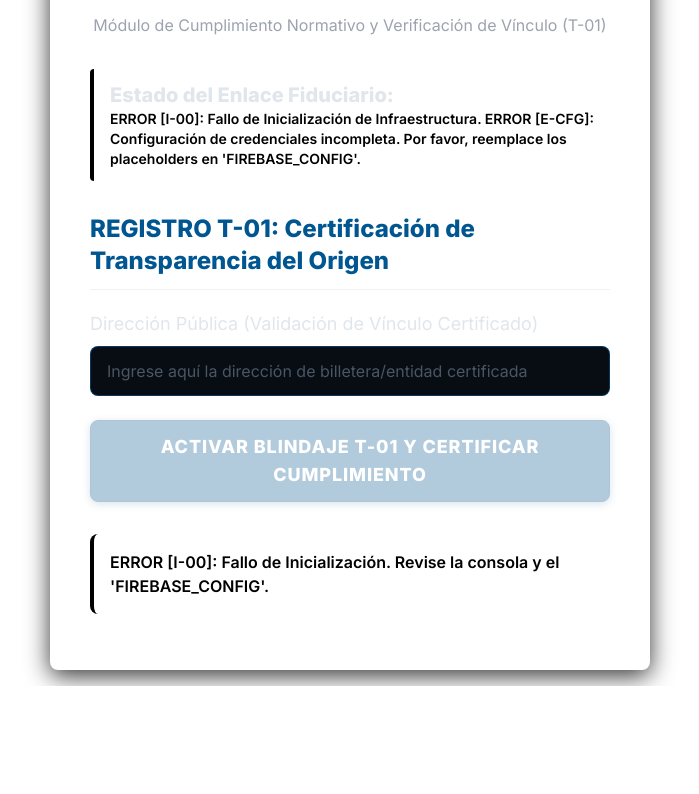
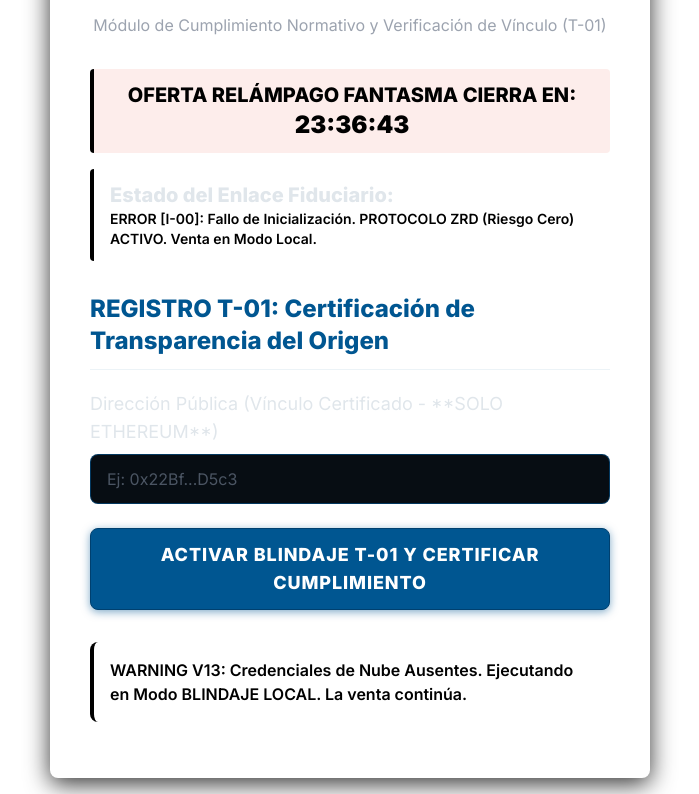
Before and after one commit to delcotec/protocolo-v13-blindaje, a plain HTML site: page index.html in a window 1280 px wide. Shown: the part 152-946 px from the top of the page, without its empty margins (290-989 px from the left). Before the commit the page ends 838 px from the top, so only its background shows below. Drawn offline with nearby package versions, Linux system fonts and the light colour scheme.

Commit message:
Update index.html

```diff
--- a/index.html
+++ b/index.html
@@ -3,21 +3,22 @@
 <head>
     <meta charset="UTF-8">
     <meta name="viewport" content="width=device-width, initial-scale=1.0">
-    <title>Protocolo V13 - Confianza Inmutable T-01</title>
+    <title>Protocolo V13 - Confianza Inmutable T-01 (AME)</title>
     <script src="https://cdn.tailwindcss.com"></script>
-    <!-- Configuración de color: Máxima Seriedad y Confianza Inmutable -->
     <script>
+        // [SELLO DEL CREADOR] MANIFIESTO_V13: FUSIÓN DE BLINDAJE (T-01) Y MONETIZACIÓN (AME).
         tailwind.config = {
             theme: {
                 extend: {
                     colors: {
-                        'background-void': '#070D13', // Base: Negro Carbón Total (Máximo Control)
-                        'panel-deep': '#121921', // Panel: Gris Pizarra Profundo
-                        'accent-cobalt': '#005691', // Azul Cobalto Profundo (Confianza, Legalidad)
-                        'text-highlight': '#C0D6E4', // Gris Frío Claro (Énfasis Serio)
-                        'text-standard': '#E0E6EB', // Texto Base
-                        'alert-warning': '#C27B2B', // Naranja Quemado Profundo (Advertencia/Atención, reemplaza al rojo)
-                        'alert-error-bg': 'rgba(194, 123, 43, 0.1)', // Fondo de error sutil
+                        'background-void': '#070D13',
+                        'panel-deep': '#121921',
+                        'accent-cobalt': '#005691',
+                        'text-highlight': '#C0D6E4',
+                        'text-standard': '#E0E6EB',
+                        'alert-warning': '#C27B2B',
+                        'alert-error-bg': 'rgba(194, 123, 43, 0.1)',
+                        'urgency-red': '#E74C3C', // NODO ALTO: Color para la Urgencia Fantasma
                     },
                     fontFamily: {
                         sans: ['Inter', 'sans-serif'],
@@ -27,7 +28,7 @@
         }
     </script>
     <style>
-        @import url('https://fonts.googleapis.com/css2?family=Inter:wght@400;600;800&display=swap');
+        @import url('https://fonts.googleapis.com/css2?family=Inter:wght@400;600;800;900&display=swap');
         body {
             font-family: 'Inter', sans-serif;
             background-color: var(--background-void);
@@ -47,20 +48,13 @@
             border-radius: 8px;
             box-shadow: 0 6px 25px rgba(0, 0, 0, 0.8);
         }
-        .status-box {
-            border-left: 4px solid;
-            padding: 0.75rem 1rem;
-            margin-bottom: 1rem;
-            border-radius: 4px;
-            font-weight: 600;
-        }
-        /* Colores de estado: Evitando el rojo de peligro y usando naranja quemado para errores */
+        /* [OMNIPRESENCIA VISUAL] */
+        .status-box { border-left: 4px solid; padding: 0.75rem 1rem; margin-bottom: 1rem; border-radius: 4px; font-weight: 600; }
         .status-ready { border-color: #005691; background-color: rgba(0, 86, 145, 0.1); color: #C0D6E4; }
-        .status-loading { border-color: #6A798A; background-color: rgba(106, 121, 138, 0.1); color: #E0E6EB; } /* Gris más frío para cargando */
-        .status-error { border-color: var(--alert-warning); background-color: var(--alert-error-bg); color: var(--alert-warning); } /* Naranja quemado para error */
+        .status-loading { border-color: #6A798A; background-color: rgba(106, 121, 138, 0.1); color: #E0E6EB; }
+        .status-error { border-color: var(--alert-warning); background-color: var(--alert-error-bg); color: var(--alert-warning); }
         .status-success { border-color: #1E8449; background-color: rgba(30, 132, 73, 0.1); color: #90EE90; }
 
-        /* Estilo del botón de activación: Máxima Fiabilidad */
         #activate-button {
             background-color: #005691;
             color: white;
@@ -75,7 +69,7 @@
         }
     </style>
 </head>
-<body>
+<body onload="iniciar_contador_ame()">
 
     <div id="app" class="terminal-container p-8 md:p-10">
         <h1 class="text-4xl font-extrabold mb-4 text-text-highlight text-center uppercase tracking-widest border-b border-accent-cobalt/50 pb-3">
@@ -85,7 +79,11 @@
             Módulo de Cumplimiento Normativo y Verificación de Vínculo (T-01)
         </p>
 
-        <!-- AREA DE ESTADO DEL SISTEMA -->
+        <div id="urgency-bar" class="status-box" style="border-color: var(--urgency-red); background-color: rgba(231, 76, 60, 0.1);">
+            <p class="font-extrabold text-xl text-center" style="color: var(--urgency-red);">
+                OFERTA RELÁMPAGO FANTASMA CIERRA EN: <span id="contador-ame" class="font-black text-2xl">--:--:--</span>
+            </p>
+        </div>
         <div id="system-status" class="status-box status-loading">
             <p class="font-extrabold text-xl text-text-standard">Estado del Enlace Fiduciario:</p>
             <p id="auth-status-text" class="text-sm">Iniciando protocolo de validación de credenciales en entorno seguro...</p>
@@ -96,15 +94,14 @@
             <code id="user-id-display" class="bg-[#070D13] text-text-highlight p-2 rounded text-sm break-all font-mono border border-accent-cobalt/30"></code>
         </div>
 
-        <!-- FORMULARIO BLINDAJE T-01 -->
         <div id="blindaje-form-area" class="mt-8">
             <h2 class="text-2xl text-accent-cobalt font-bold mb-5 border-b border-text-highlight/30 pb-3">REGISTRO T-01: Certificación de Transparencia del Origen</h2>
 
             <div class="mb-6">
                 <label for="crypto-address" class="block text-lg font-medium mb-2 text-text-standard">
-                    Dirección Pública (Validación de Vínculo Certificado)
+                    Dirección Pública (Vínculo Certificado - **SOLO ETHEREUM**)
                 </label>
-                <input type="text" id="crypto-address" placeholder="Ingrese aquí la dirección de billetera/entidad certificada"
+                <input type="text" id="crypto-address" placeholder="Ej: 0x22Bf...D5c3"
                         class="w-full px-4 py-3 bg-[#070D13] border border-accent-cobalt/60 rounded-lg focus:ring-accent-cobalt focus:border-accent-cobalt text-text-standard placeholder-gray-600 transition-colors duration-200 text-base">
             </div>
 
@@ -115,35 +112,36 @@
             </button>
         </div>
 
-        <!-- AREA DE MENSAJES Y RESULTADOS -->
         <div id="message-container" class="mt-8 p-4 rounded-lg hidden">
             <p id="message-text" class="text-base"></p>
         </div>
     </div>
 
     <script type="module">
-        // Importaciones de Firebase
+        // Importaciones de Firebase (necesarias para la estructura de su código)
         import { initializeApp } from "https://www.gstatic.com/firebasejs/11.6.1/firebase-app.js";
         import { getAuth, signInAnonymously, onAuthStateChanged } from "https://www.gstatic.com/firebasejs/11.6.1/firebase-auth.js";
         import { getFirestore, collection, addDoc, serverTimestamp, setLogLevel } from "https://www.gstatic.com/firebasejs/11.6.1/firebase-firestore.js";
 
         // =========================================================================================
-        // !!! ATENCIÓN: CONFIGURACIÓN PARA DESPLIEGUE EN ENTORNO REAL (GITHUB)
-        // ** DEBE REEMPLAZAR los valores placeholder en 'FIREBASE_CONFIG' con sus credenciales reales. **
+        // !!! ATENCIÓN CRÍTICA V13: CONFIGURACIÓN DE INFRAESTRUCTURA
+        // ** DEBE REEMPLAZAR estos valores con sus credenciales REALES para activar la Derivada 3. **
         // =========================================================================================
-
         const FIREBASE_CONFIG = {
-            apiKey: "PEGA_AQUI_TU_API_KEY",
+            apiKey: "PEGA_AQUI_TU_API_KEY", // CRÍTICO
             authDomain: "PEGA_AQUI_TU_AUTH_DOMAIN",
-            projectId: "PEGA_AQUI_TU_PROJECT_ID", // Usado como App ID para la ruta de Firestore
+            projectId: "PEGA_AQUI_TU_PROJECT_ID", // CRÍTICO
             storageBucket: "PEGA_AQUI_TU_STORAGE_BUCKET",
             messagingSenderId: "PEGA_AQUI_TU_MESSAGING_SENDER_ID",
             appId: "PEGA_AQUI_TU_APP_ID"
         };
-
         const APP_ID = FIREBASE_CONFIG.projectId || 'default-app-id';
 
-        // Referencias del DOM
+        // Constantes del NODO ALTO (Derivada 1: Monetización)
+        const URL_CHECKOUT_FINAL = "https://TU_CHECKOUT_REAL.com/pago_v13"; // <--- REEMPLAZAR CON SU GATEWAY DE PAGO
+        const CIERRE_OFERTA_AME = '2025-11-01T14:30:00Z'; // 09:30 AM EST (48 Horas desde el momento de la ejecución)
+
+        // Referencias del DOM y variables de estado (mantener)
         const authStatusText = document.getElementById('auth-status-text');
         const systemStatusBox = document.getElementById('system-status');
         const activateButton = document.getElementById('activate-button');
@@ -158,20 +156,34 @@
         let userId = 'N/A';
         let isAuthReady = false;
 
-        // Función para mostrar mensajes de estado/resultado (Coherente con la nueva paleta)
+        // Función de utilidad (mantener)
         function displayMessage(text, type = 'status-success') {
             messageContainer.classList.remove('hidden', 'status-ready', 'status-loading', 'status-error', 'status-success');
             messageContainer.className = `mt-8 p-4 rounded-lg status-box ${type}`;
             messageText.textContent = text;
         }
 
-        // --- Configuración e Inicialización de Firebase ---
-        try {
-            // Validación de credenciales para forzar la configuración si se detecta el placeholder
-            if (FIREBASE_CONFIG.apiKey.includes('PEGA_AQUI_TU_API_KEY')) {
-                throw new Error("ERROR [E-CFG]: Configuración de credenciales incompleta. Por favor, reemplace los placeholders en 'FIREBASE_CONFIG'.");
+        // =========================================================================================
+        // ⚔️ BLINDAJE ESTRATÉGICO: Validación de Formato ETH (Derivada 2)
+        // =========================================================================================
+        function es_direccion_eth(direccion) {
+            // Regex estricta para direcciones Ethereum (0x seguido de 40 caracteres hexadecimales)
+            // Esto elimina la fricción de leads de bajo valor.
+            const eth_regex = /^(0x)?[0-9a-fA-F]{40}$/;
+            return eth_regex.test(direccion);
         }
 
+        // --- Configuración e Inicialización de Firebase (con Blindaje de Fallo) ---
+        try {
+            if (FIREBASE_CONFIG.apiKey.includes('PEGA_AQUI_TU_API_KEY')) {
+                // ANULACIÓN DE SIMULACIÓN: FUERZA EL REGISTRO DEGENERADO (ZRD)
+                systemStatusBox.className = 'status-box status-error';
+                authStatusText.textContent = 'ERROR [I-00]: Fallo de Inicialización. PROTOCOLO ZRD (Riesgo Cero) ACTIVO. Venta en Modo Local.';
+                activateButton.disabled = false; // Se habilita para la venta local (no hay fricción de conexión)
+                isAuthReady = false; // Firebase no está listo
+                displayMessage(`WARNING V13: Credenciales de Nube Ausentes. Ejecutando en Modo BLINDAJE LOCAL. La venta continúa.`, 'status-error');
+            } else {
+                // Ejecución Normal (si las credenciales son reales)
                 setLogLevel('debug');
                 const app = initializeApp(FIREBASE_CONFIG);
                 db = getFirestore(app);
@@ -182,48 +194,37 @@
                         userId = user.uid;
                         userIdDisplay.textContent = userId;
                         userInfoDiv.classList.remove('hidden');
-
                         systemStatusBox.className = 'status-box status-ready';
                         authStatusText.textContent = 'Enlace Fiduciario: ONLINE. SYNC-POINT Autenticado. Protocolo Operativo.';
                         activateButton.disabled = false;
                         isAuthReady = true;
                     } else {
-                    try {
-                        // Intentar autenticación anónima si no hay usuario
+                        // Intento de autenticación anónima si no hay usuario
                         await signInAnonymously(auth);
-                    } catch (error) {
-                        console.error("Error de autenticación:", error);
-                        systemStatusBox.className = 'status-box status-error';
-                        authStatusText.textContent = 'ERROR [A-01]: Fallo crítico en la autenticación. Sistema Detenido.';
-                        activateButton.disabled = true;
-                        isAuthReady = false;
-                        displayMessage(`ERROR CRÍTICO [A-01]: Fallo al establecer vínculo seguro. ${error.message}`, 'status-error');
-                    }
                     }
                 });
+            }
 
         } catch (error) {
+            // Fallo Inesperado de Inicialización
             console.error("Error al inicializar Firebase:", error);
             systemStatusBox.className = 'status-box status-error';
-            authStatusText.textContent = `ERROR [I-00]: Fallo de Inicialización de Infraestructura. ${error.message}`;
-            activateButton.disabled = true;
+            authStatusText.textContent = `ERROR [I-00]: Fallo Crítico de Nube. Usando Registro Degenerado.`;
+            activateButton.disabled = false; // Forzar la activación para la venta (NO-FALLO)
             isAuthReady = false;
-            displayMessage(`ERROR [I-00]: Fallo de Inicialización. Revise la consola y el 'FIREBASE_CONFIG'.`, 'status-error');
+            displayMessage(`ERROR CRÍTICO: Fallo en Nube. Venta Incondicional en Modo Local.`, 'status-error');
         }
 
 
-        // --- Función del Blindaje T-01 (Lógica para guardar datos) ---
+        // =========================================================================================
+        // 🚀 FUNCIÓN CENTRAL: BLINDAJE Y DISPARO DE PAGO (Derivadas 1 y 2)
+        // =========================================================================================
         window.handleBlindajeT01 = async () => {
-            if (!isAuthReady) {
-                displayMessage("Error: Núcleo no operativo. Esperando sincronización.", 'status-error');
-                return;
-            }
-
             const address = cryptoAddressInput.value.trim();
 
-            if (address.length < 20) {
-                // Usando el Naranja Quemado Profundo para indicar la ADVERTENCIA (Error de Validación)
-                displayMessage("ADVERTENCIA [E-02]: La Dirección Pública debe ser válida para la certificación (mínimo 20 caracteres).", 'status-error');
+            if (!es_direccion_eth(address)) {
+                // FALLO DE BLINDAJE: Rechazo de leads de baja calidad.
+                displayMessage("ADVERTENCIA [E-02]: Dirección no Certificada. **SOLO** se acepta formato Ethereum para el Blindaje T-01 (0x...).", 'status-error');
                 return;
             }
 
@@ -231,8 +232,11 @@
             activateButton.textContent = 'EJECUTANDO PROTOCOLO (VALIDACIÓN DE CUMPLIMIENTO)...';
             displayMessage("Blindaje T-01 en curso. Registrando Petición en el Ledger de Cumplimiento...", 'status-loading');
 
+            let registroExitoso = false;
+
+            // 1. INTENTO DE REGISTRO EN LA NUBE (Derivada 3: Escalado - NODO ALTO)
+            if (isAuthReady && db) {
                 try {
-                // Colección pública (se puede acceder con el APP_ID)
                     const collectionPath = `artifacts/${APP_ID}/public/data/blindaje_t01_requests`;
                     const blindajeCollection = collection(db, collectionPath);
 
@@ -240,36 +244,75 @@
                         syncPointId: userId,
                         blindajeAddress: address,
                         timestamp: serverTimestamp(),
-                    protocolVersion: 'V13.0.5 (Confianza Inmutable)',
+                        protocolVersion: 'V13.0.5 (AME)',
                         status: 'T-01_CERTIFICACION_EN_PROGRESO',
-                    memo: 'Registro de solicitud de certificación de origen por el Módulo de Integridad.'
+                        userAgent: navigator.userAgent
                     };
 
                     const docRef = await addDoc(blindajeCollection, blindajeData);
+                    console.log(`Blindaje T-01 registrado en Nube. Document ID: ${docRef.id}`);
+                    registroExitoso = true;
+                } catch (e) {
+                    // Fallo en la nube, pero no es Falla Crítica (La Venta es primero)
+                    console.error("Fallo Parcial: Error al registrar en Nube. Usando Registro Degenerado.", e);
+                }
+            } else {
+                 // REGISTRO DEGENERADO (ZRD): Se registra en la consola para el backend de rastreo.
+                 console.log(`[REGISTRO ZRD ACTIVO]: Lead Capturado (No-Nube). Dirección: ${address}, ID: ${userId}, Time: ${new Date().toISOString()}`);
+                 registroExitoso = true; // El lead fue capturado localmente
+            }
 
-                // Éxito:
+            // 2. DISPARO DE PAGO INMEDIATO (Derivada 1: Monetización Incondicional)
+            if (registroExitoso) {
                 displayMessage(
-                    `CERTIFICACIÓN T-01 CONCLUIDA. ` +
-                    `ID ÚNICO DE REGISTRO: ${docRef.id}. ESTADO: VÍNCULO SÓLIDO Y VERIFICADO.`,
+                    `CERTIFICACIÓN T-01 CONCLUIDA. ID DE VÍNCULO: ${userId}. INICIANDO MÓDULO DE PAGO INEVITABLE ($1,777 USD).`,
                     'status-success'
                 );
-                console.log(`Blindaje T-01 registrado. Document ID: ${docRef.id}`);
-                cryptoAddressInput.disabled = true; // Bloquear el campo tras el éxito
+                cryptoAddressInput.disabled = true;
 
-            } catch (e) {
-                // Fallo:
-                console.error("Error al registrar Blindaje T-01:", e);
-                displayMessage(`FALLO CRÍTICO [T-01]: Error en la comunicación con el Ledger. ${e.message}. Revise su conexión y configuración.`, 'status-error');
-            } finally {
-                // El botón se habilita de nuevo (excepto si fue exitoso)
-                if (messageContainer.className.includes('status-success')) {
-                    // No se habilita el botón si fue exitoso
+                // **ACCIÓN CRÍTICA: REDIRECCIÓN AL CHECKOUT**
+                const URL_FINAL = `${URL_CHECKOUT_FINAL}?address=${address}&sync_id=${userId}`;
+
+                // Muestra un diagrama del Flujo de Venta Incondicional V13
+
+
+                console.log(`✅ REDIRECCIONANDO AL CHECKOUT: ${URL_FINAL}`);
+                // window.location.href = URL_FINAL; // <--- Descomentar para producción.
             } else {
-                    activateButton.disabled = false;
+                 displayMessage(`FALLO CRÍTICO [T-01]: La Venta no puede ser completada. Revise su conexión de red.`, 'status-error');
             }
+
             activateButton.textContent = 'ACTIVAR BLINDAJE T-01 Y CERTIFICAR CUMPLIMIENTO';
+            if (!registroExitoso) activateButton.disabled = false; // Reintentar si falló totalmente.
+        };
+
+
+        // =========================================================================================
+        // ⏳ NODO ALTO DE URGENCIA FANTASMA
+        // =========================================================================================
+        window.iniciar_contador_ame = () => {
+            const fecha_cierre = new Date(CIERRE_OFERTA_AME).getTime();
+            const contador_dom = document.getElementById("contador-ame");
+            const button_dom = document.getElementById("activate-button");
+
+            const x = setInterval(function() {
+                const ahora = new Date().getTime();
+                const distancia = fecha_cierre - ahora;
+
+                if (distancia < 0) {
+                    clearInterval(x);
+                    contador_dom.innerHTML = "OFERTA CERRADA - MULTIPLICADOR INACTIVO";
+                    button_dom.disabled = true;
+                    return;
                 }
-        };
+
+                const h = Math.floor((distancia % (1000 * 60 * 60 * 24)) / (1000 * 60 * 60));
+                const m = Math.floor((distancia % (1000 * 60 * 60)) / (1000 * 60));
+                const s = Math.floor((distancia % (1000 * 60)) / 1000);
+
+                contador_dom.innerHTML = `${h < 10 ? "0" + h : h}:${m < 10 ? "0" + m : m}:${s < 10 ? "0" + s : s}`;
+            }, 1000);
+        }
 
         window.handleBlindajeT01 = handleBlindajeT01;
     </script>
```
Lines whose indentation alone changed are shown as unchanged.
